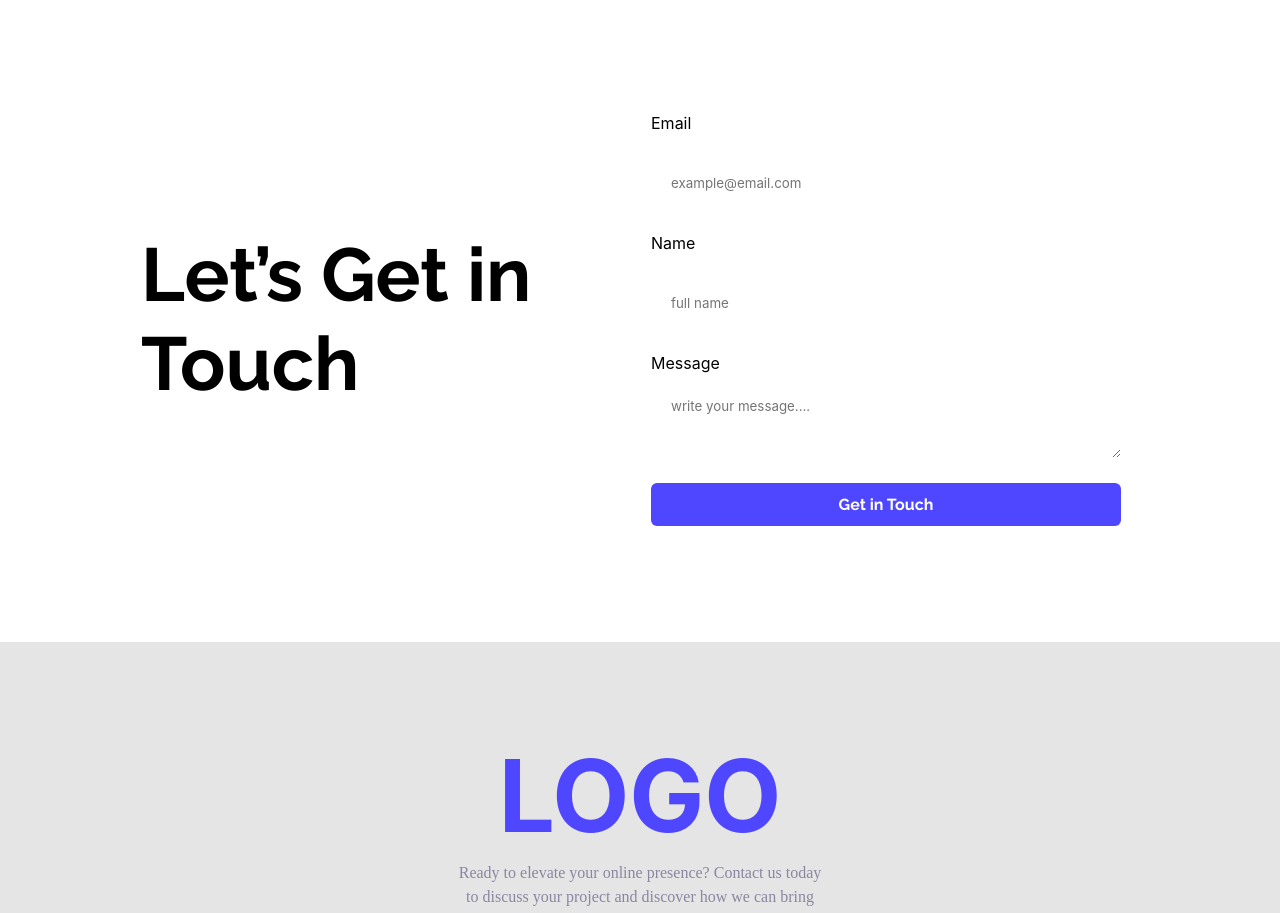
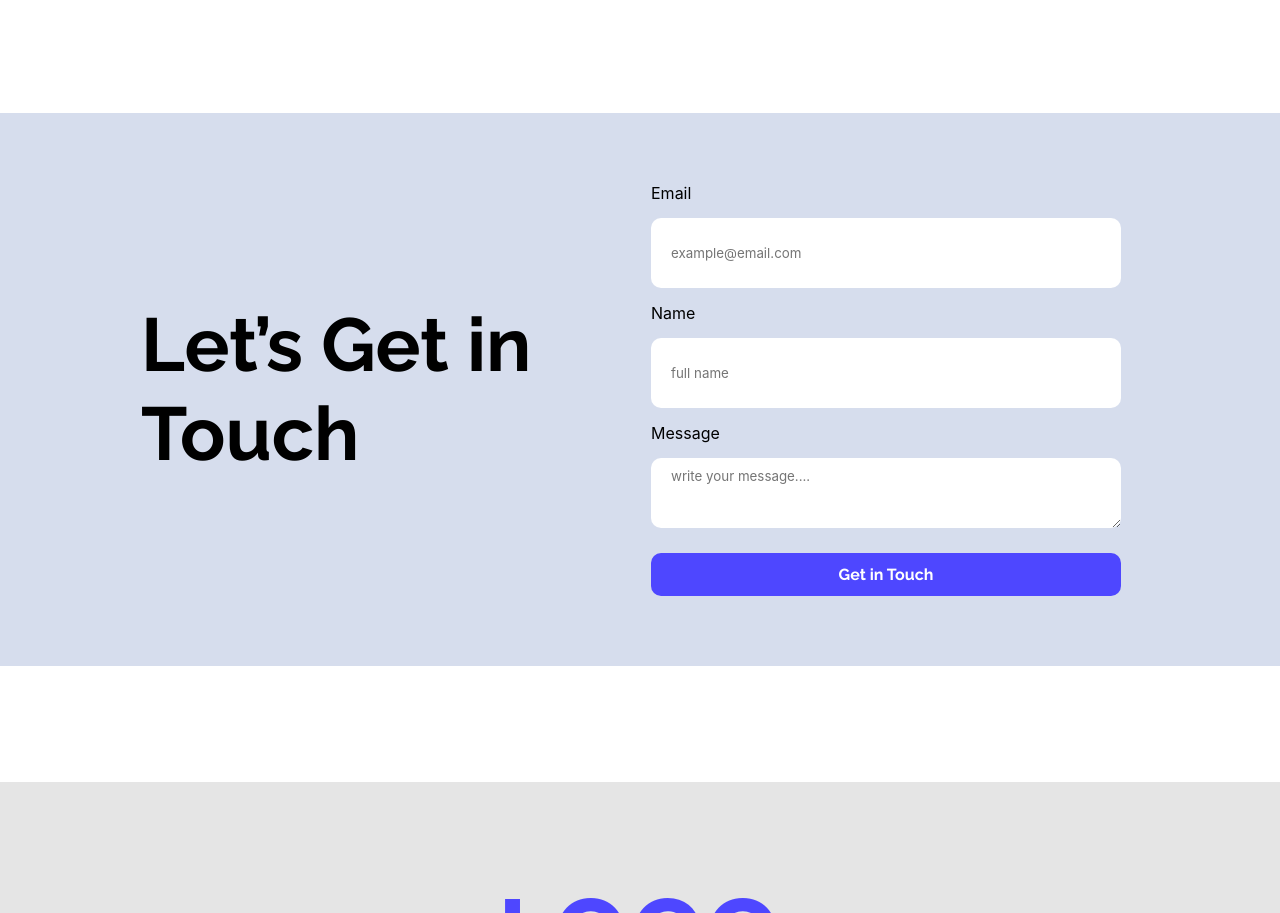
Before and after one commit to SuvroBiswas93/landing-page-design, a plain HTML site: page index.html in a window 1280 px wide. Shown: the part 2796-3709 px from the top of the page. Drawn offline with Linux system fonts and the light colour scheme.

Commit message:
Fix in Get in touch section and style

```diff
--- a/index.html
+++ b/index.html
@@ -151,21 +151,23 @@
         </section>
 
         <section class="get-in-touch">
-            <div class="touch-column-1">
+           <div class="common-div">
+             <div class="touch-column-1">
                 <h1 class="touch-header raleway-font ">Let’s Get in Touch</h1>
             </div>
-            <div class="touch-column ">
+            <div class="touch-column">
                 <form action="">
-                    <label class="inter-font" for="email">Email</label>
+                    <label class=" email-class inter-font" for="email">Email</label>
                     <input type="email" name="" id="" placeholder="example@email.com" class="inter-font">
                     <label class="inter-font" for="text">Name</label>
                     <input type="text" name="" id="" placeholder="full name" class="inter-font">
                     <label class="inter-font" for="message">Message</label>
-                    <textarea name="" id="" cols="30" rows="20" placeholder="write your message...." class="inter-font"></textarea>
+                    <textarea name="" id="" cols="30" rows="10" placeholder="write your message...." class="inter-font"></textarea>
                     <a href=""><button class="touch-btn raleway-font">Get in Touch</button></a>
 
                 </form>
             </div>
+           </div>
         </section>
     </main>
     <footer class="section-footer">
--- a/styles/style.css
+++ b/styles/style.css
@@ -245,6 +245,9 @@
 
 /* Get in Touch Section */
 .get-in-touch{
+ background-color: #D6DDED;
+}
+.common-div{
   margin: 116px 159px 116px 141px;
   display: flex;
   justify-content: space-between;
@@ -273,24 +276,28 @@
 }
 .touch-btn{
   margin-top: 10px;
+  margin-bottom: 70px;
   padding: 12px 30px;
   font-weight: bold;
   font-size: 16px;
   background-color: #4E47FF;
   color: white;
   border: none;
-  border-radius: 6px;
+  border-radius: 10px;
   cursor: pointer;
   width: 100%;
 }
 input[type ="text"], input[type ="email"], form textarea{
     height: 50px;
-    border-radius: 5px;
+    border-radius: 10px;
     display: block;
     background-color: white;
     width: 91.5%;
     padding: 10px 20px;
     border: none;
+  }
+  .email-class{
+    margin-top: 70px;
   }
 
   /* Footer Style */
```
